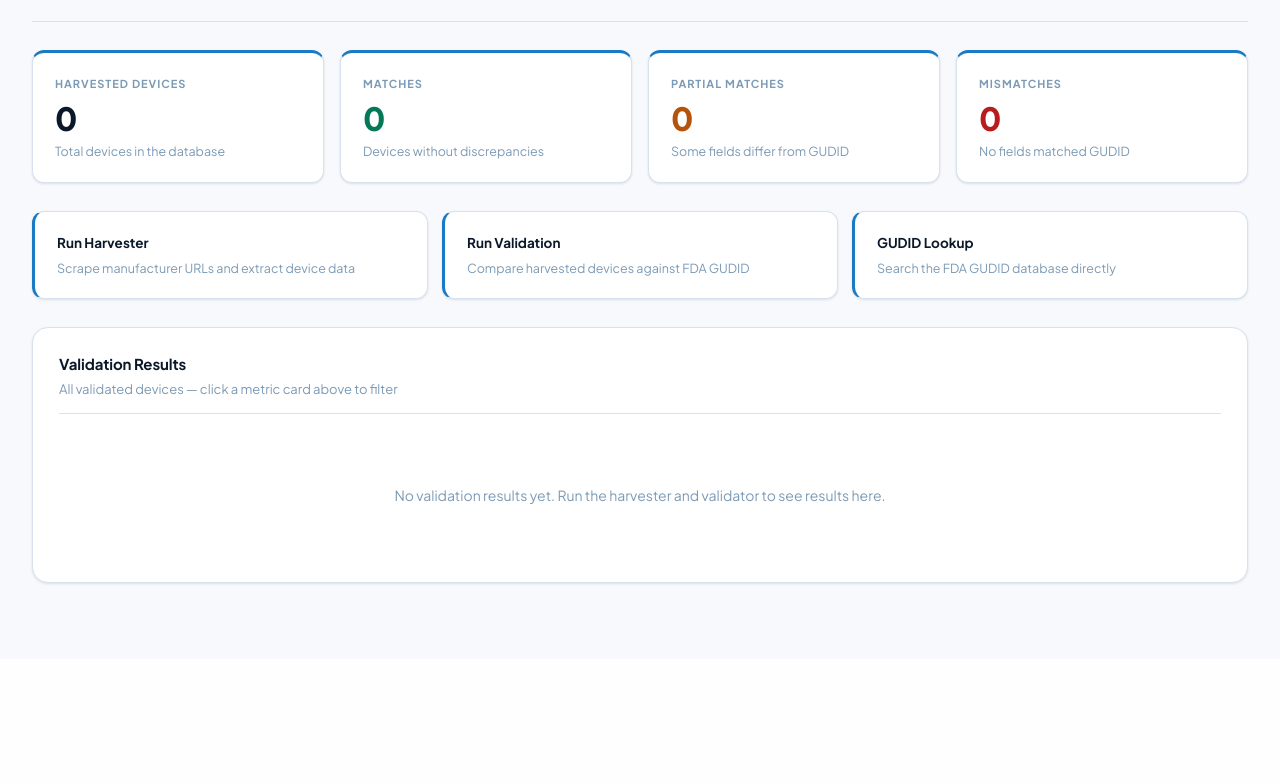
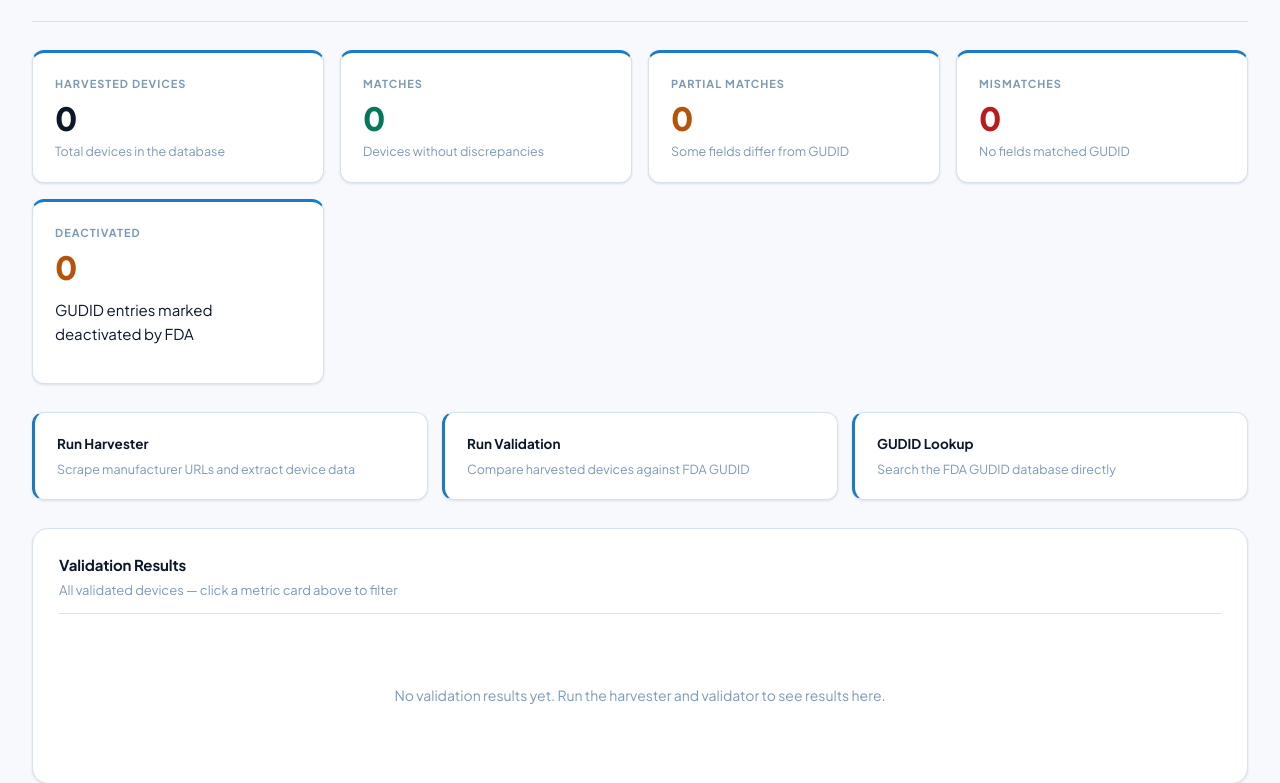
Before and after one commit to JasonSonith/Fivos_Senior_Project, a FastAPI app: page / in a window 1280 px wide. Shown: the part 207-990 px from the top of the page. Before the commit the page ends 792 px from the top, so only its background shows below. Run offline with FastAPI, Linux system fonts and the light colour scheme; the visitor is signed in with stand-in values (Sample User, id 1); data that the repository does not hold is empty.

Commit message:
feat(dashboard): Deactivated metric card
Non-filterable tile shows the count of validationResults with
status=gudid_deactivated. Styled with warning color. Populated via a
new count_documents call in get_dashboard_stats.

Co-Authored-By: Claude Opus 4.7 (1M context) <noreply@anthropic.com>

```diff
--- a/app/templates/dashboard.html
+++ b/app/templates/dashboard.html
@@ -34,6 +34,12 @@
         <p class="metric-label">Mismatches</p>
         <h3 class="metric-value" style="color: var(--danger);">{{ stats.mismatches or 0 }}</h3>
         <p class="metric-foot">No fields matched GUDID</p>
+    </div>
+
+    <div class="metric-card">
+        <p class="metric-label">Deactivated</p>
+        <h3 class="metric-value" style="color: var(--warning);">{{ stats.deactivated or 0 }}</h3>
+        <p class="metric-sublabel">GUDID entries marked deactivated by FDA</p>
     </div>
 </section>
 
--- a/harvester/src/orchestrator.py
+++ b/harvester/src/orchestrator.py
@@ -575,6 +575,7 @@ def get_dashboard_stats() -> dict:
         partial_matches = db["validationResults"].count_documents({"status": "partial_match"})
         mismatches = db["validationResults"].count_documents({"status": "mismatch"})
         matches = db["verified_devices"].count_documents({})
+        deactivated_count = db["validationResults"].count_documents({"status": "gudid_deactivated"})
 
         last_device = db["devices"].find_one(sort=[("_harvest.harvested_at", -1)])
         last_run = "No runs yet"
@@ -583,13 +584,14 @@ def get_dashboard_stats() -> dict:
             last_run = harvest.get("harvested_at", "Unknown")
     except Exception as e:
         logger.warning("get_dashboard_stats: MongoDB unavailable: %s", e)
-        return {"device_count": 0, "matches": 0, "partial_matches": 0, "mismatches": 0, "last_run": "DB unavailable"}
+        return {"device_count": 0, "matches": 0, "partial_matches": 0, "mismatches": 0, "deactivated": 0, "last_run": "DB unavailable"}
 
     return {
         "device_count": device_count,
         "matches": matches,
         "partial_matches": partial_matches,
         "mismatches": mismatches,
+        "deactivated": deactivated_count,
         "last_run": last_run,
     }
 
```
